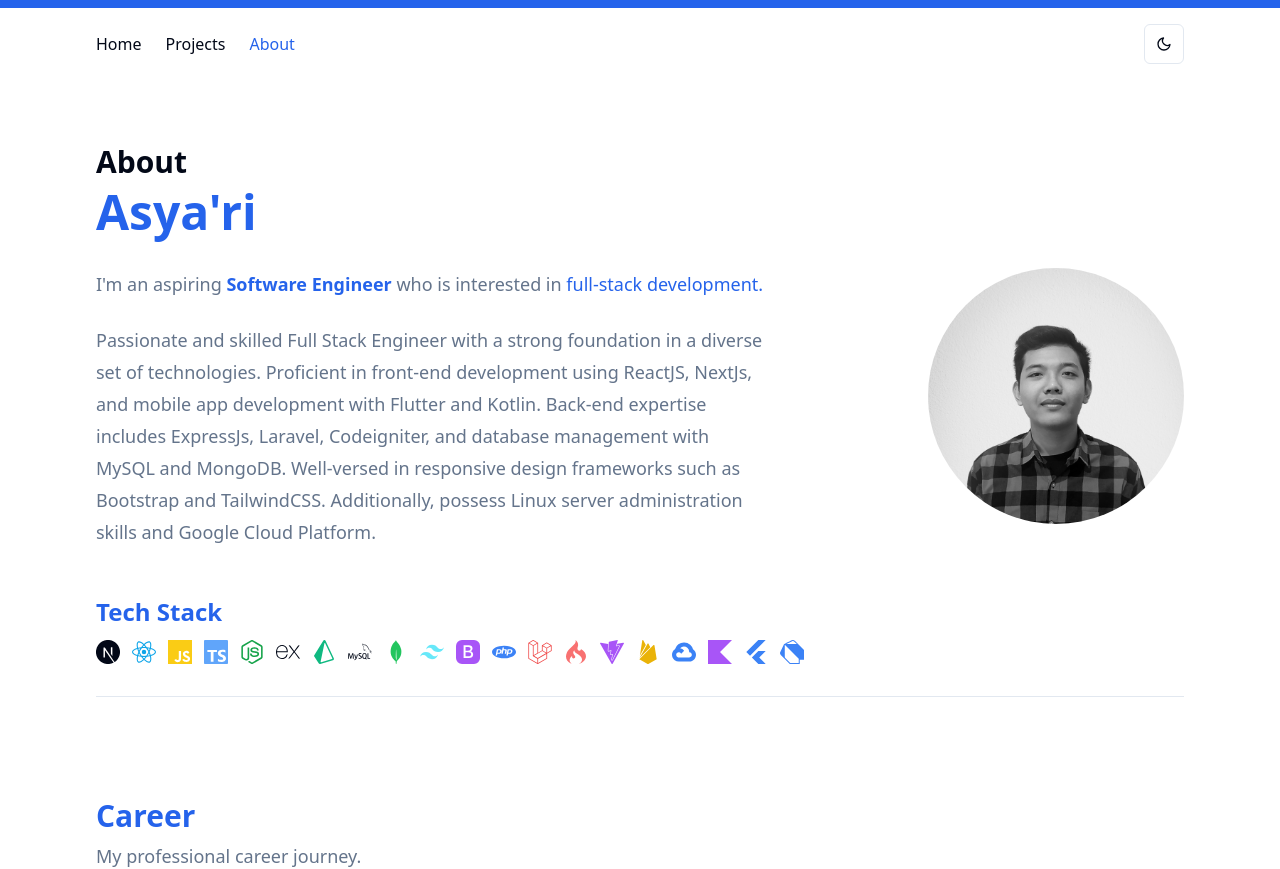
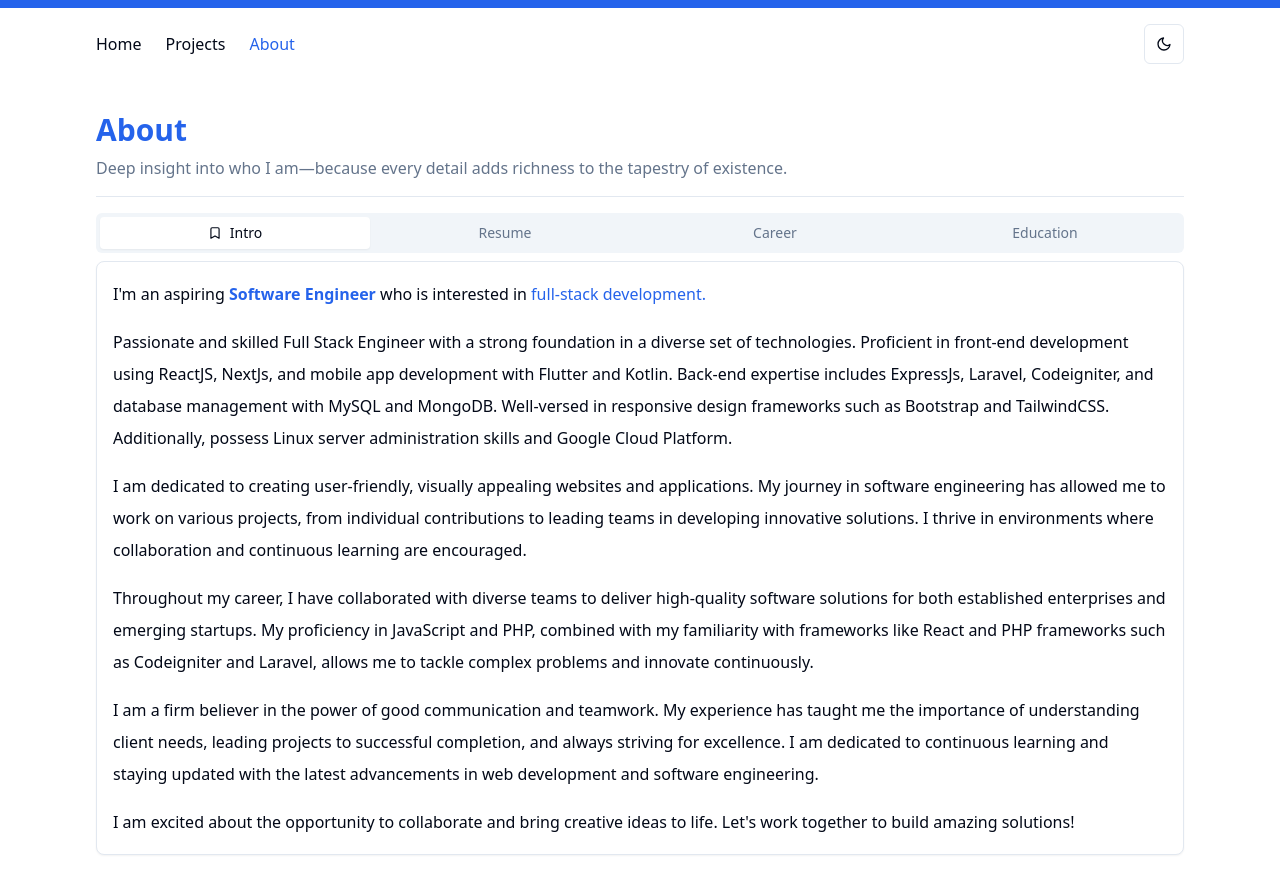
Before and after one commit to asyarbre/personal-website, a Next.js app: page /about in a window 1280 px wide. Shown: the top 869 px of the page. Built offline with nearby package versions, Linux system fonts and the light colour scheme.

Commit message:
feat(about): add intro content

```diff
--- a/src/components/content/About/About.tsx
+++ b/src/components/content/About/About.tsx
@@ -1,7 +1,18 @@
+import { Bookmark } from 'lucide-react';
 import Image from 'next/image';
 
 import { Stacks } from '@/components/elements/Stacks';
+import { Button } from '@/components/ui/button';
+import {
+  Card,
+  CardContent,
+  CardDescription,
+  CardFooter,
+  CardHeader,
+  CardTitle,
+} from '@/components/ui/card';
 import { Separator } from '@/components/ui/separator';
+import { Tabs, TabsContent, TabsList, TabsTrigger } from '@/components/ui/tabs';
 import {
   Tooltip,
   TooltipContent,
@@ -9,12 +20,48 @@ import {
   TooltipTrigger,
 } from '@/components/ui/tooltip';
 
+import Intro from './Intro';
+
 export default function About() {
   return (
-    <section className='layout min-h-main py-16'>
-      <h2>About</h2>
-      <h1 className='text-primary font-bold'>Asya'ri</h1>
-      <div className='mt-8'>
+    <section className='layout min-h-main my-8'>
+      <h2 className='text-primary'>About</h2>
+      <p className='text-muted-foreground'>
+        Deep insight into who I am—because every detail adds richness to the
+        tapestry of existence.
+      </p>
+      <Separator className='my-4' />
+
+      <Tabs defaultValue='intro' className='w-full'>
+        <TabsList className='grid w-full grid-cols-4'>
+          <TabsTrigger value='intro'>
+            <Bookmark size={14} className='mr-2' />
+            Intro
+          </TabsTrigger>
+          <TabsTrigger value='resume'>Resume</TabsTrigger>
+          <TabsTrigger value='career'>Career</TabsTrigger>
+          <TabsTrigger value='education'>Education</TabsTrigger>
+        </TabsList>
+        <TabsContent value='intro'>
+          <Intro />
+        </TabsContent>
+        <TabsContent value='resume'>
+          <Card>
+            <CardHeader>
+              <CardTitle>Password</CardTitle>
+              <CardDescription>
+                Change your password here. After saving, you'll be logged out.
+              </CardDescription>
+            </CardHeader>
+            <CardContent className='space-y-2'></CardContent>
+            <CardFooter>
+              <Button>Save password</Button>
+            </CardFooter>
+          </Card>
+        </TabsContent>
+      </Tabs>
+
+      <div className='mt-4'>
         <Image
           src='/images/profile.jpg'
           width='1000'
@@ -44,7 +91,7 @@ export default function About() {
         </article>
         <h3 className='mt-12 text-primary'>Tech Stack</h3>
         <figure className='mt-3 flex flex-wrap gap-3'>
-          <TooltipProvider>
+          <TooltipProvider delayDuration={50}>
             {Object.entries(Stacks).map(([text, icon], index) => (
               <Tooltip key={index}>
                 <TooltipTrigger>{icon}</TooltipTrigger>
--- /dev/null
+++ b/src/components/content/About/Intro.tsx
@@ -0,0 +1,53 @@
+import { Card, CardContent } from '@/components/ui/card';
+
+export default function Intro() {
+  return (
+    <Card>
+      <CardContent className='p-4 space-y-4 leading-[1.8] text-foreground md:leading-loose'>
+        <p>
+          I&apos;m an aspiring{' '}
+          <span className='font-semibold text-primary'>Software Engineer</span>{' '}
+          who is interested in{' '}
+          <span className='text-primary'>full-stack development.</span>
+        </p>
+        <p>
+          Passionate and skilled Full Stack Engineer with a strong foundation in
+          a diverse set of technologies. Proficient in front-end development
+          using ReactJS, NextJs, and mobile app development with Flutter and
+          Kotlin. Back-end expertise includes ExpressJs, Laravel, Codeigniter,
+          and database management with MySQL and MongoDB. Well-versed in
+          responsive design frameworks such as Bootstrap and TailwindCSS.
+          Additionally, possess Linux server administration skills and Google
+          Cloud Platform.
+        </p>
+        <p>
+          I am dedicated to creating user-friendly, visually appealing websites
+          and applications. My journey in software engineering has allowed me to
+          work on various projects, from individual contributions to leading
+          teams in developing innovative solutions. I thrive in environments
+          where collaboration and continuous learning are encouraged.
+        </p>
+        <p>
+          Throughout my career, I have collaborated with diverse teams to
+          deliver high-quality software solutions for both established
+          enterprises and emerging startups. My proficiency in JavaScript and
+          PHP, combined with my familiarity with frameworks like React and PHP
+          frameworks such as Codeigniter and Laravel, allows me to tackle
+          complex problems and innovate continuously.
+        </p>
+        <p>
+          I am a firm believer in the power of good communication and teamwork.
+          My experience has taught me the importance of understanding client
+          needs, leading projects to successful completion, and always striving
+          for excellence. I am dedicated to continuous learning and staying
+          updated with the latest advancements in web development and software
+          engineering.
+        </p>
+        <p>
+          I am excited about the opportunity to collaborate and bring creative
+          ideas to life. Let's work together to build amazing solutions!
+        </p>
+      </CardContent>
+    </Card>
+  );
+}
--- /dev/null
+++ b/src/components/ui/tabs.tsx
@@ -0,0 +1,55 @@
+'use client';
+
+import * as TabsPrimitive from '@radix-ui/react-tabs';
+import * as React from 'react';
+
+import { cn } from '@/lib/utils';
+
+const Tabs = TabsPrimitive.Root;
+
+const TabsList = React.forwardRef<
+  React.ElementRef<typeof TabsPrimitive.List>,
+  React.ComponentPropsWithoutRef<typeof TabsPrimitive.List>
+>(({ className, ...props }, ref) => (
+  <TabsPrimitive.List
+    ref={ref}
+    className={cn(
+      'inline-flex h-10 items-center justify-center rounded-md bg-muted p-1 text-muted-foreground',
+      className,
+    )}
+    {...props}
+  />
+));
+TabsList.displayName = TabsPrimitive.List.displayName;
+
+const TabsTrigger = React.forwardRef<
+  React.ElementRef<typeof TabsPrimitive.Trigger>,
+  React.ComponentPropsWithoutRef<typeof TabsPrimitive.Trigger>
+>(({ className, ...props }, ref) => (
+  <TabsPrimitive.Trigger
+    ref={ref}
+    className={cn(
+      'inline-flex items-center justify-center whitespace-nowrap rounded-sm px-3 py-1.5 text-sm font-medium ring-offset-background transition-all focus-visible:outline-none focus-visible:ring-2 focus-visible:ring-ring focus-visible:ring-offset-2 disabled:pointer-events-none disabled:opacity-50 data-[state=active]:bg-background data-[state=active]:text-foreground data-[state=active]:shadow-sm',
+      className,
+    )}
+    {...props}
+  />
+));
+TabsTrigger.displayName = TabsPrimitive.Trigger.displayName;
+
+const TabsContent = React.forwardRef<
+  React.ElementRef<typeof TabsPrimitive.Content>,
+  React.ComponentPropsWithoutRef<typeof TabsPrimitive.Content>
+>(({ className, ...props }, ref) => (
+  <TabsPrimitive.Content
+    ref={ref}
+    className={cn(
+      'mt-2 ring-offset-background focus-visible:outline-none focus-visible:ring-2 focus-visible:ring-ring focus-visible:ring-offset-2',
+      className,
+    )}
+    {...props}
+  />
+));
+TabsContent.displayName = TabsPrimitive.Content.displayName;
+
+export { Tabs, TabsContent, TabsList, TabsTrigger };
```
